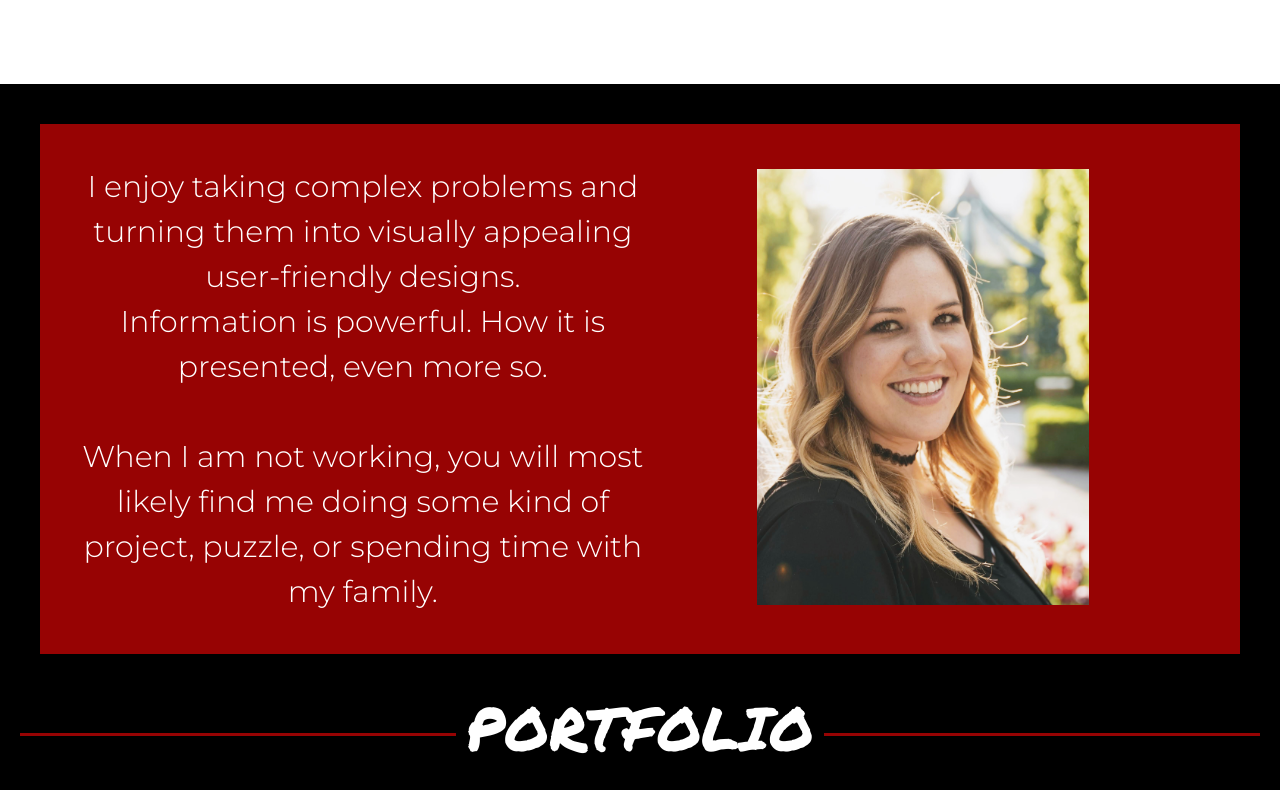
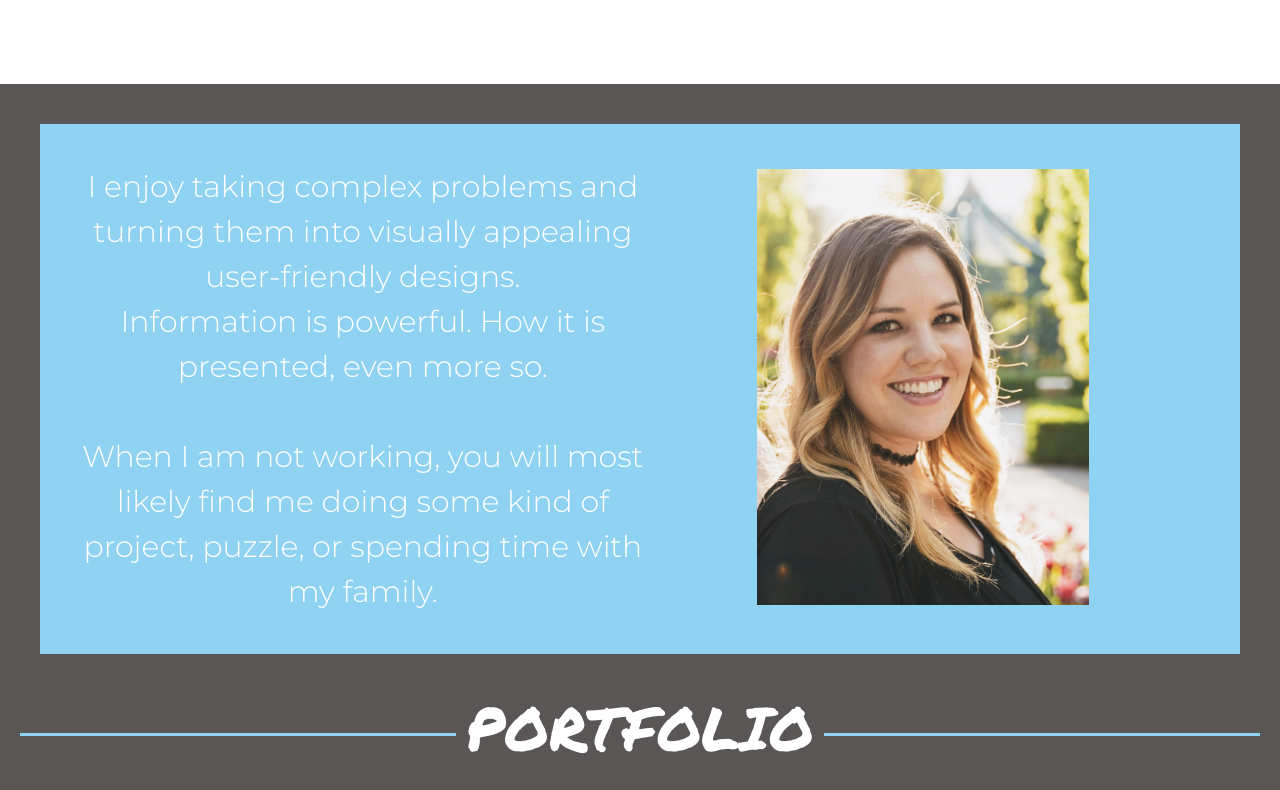
Before and after one commit to daniwhitlock/daniwhitlock.github.io, a plain HTML site: page index.html in a window 1280 px wide. Shown: the part 394-1184 px from the top of the page. Drawn offline with Linux system fonts and the light colour scheme.

Commit message:
changed color scheme

```diff
--- a/assets/css/style.css
+++ b/assets/css/style.css
@@ -6,9 +6,9 @@
 
 :root {
     --primary-color: rgb(255, 255, 255);
-    --secondary-color: rgb(36, 34, 34);
-    --tertiary-color: rgb(0, 0, 0);
-    --fourth-color: rgb(151, 3, 3);
+    --secondary-color: rgb(66, 64, 64);
+    --tertiary-color: rgb(90, 86, 86);
+    --fourth-color: rgb(143, 210, 241);
 }
 
 body {
```
